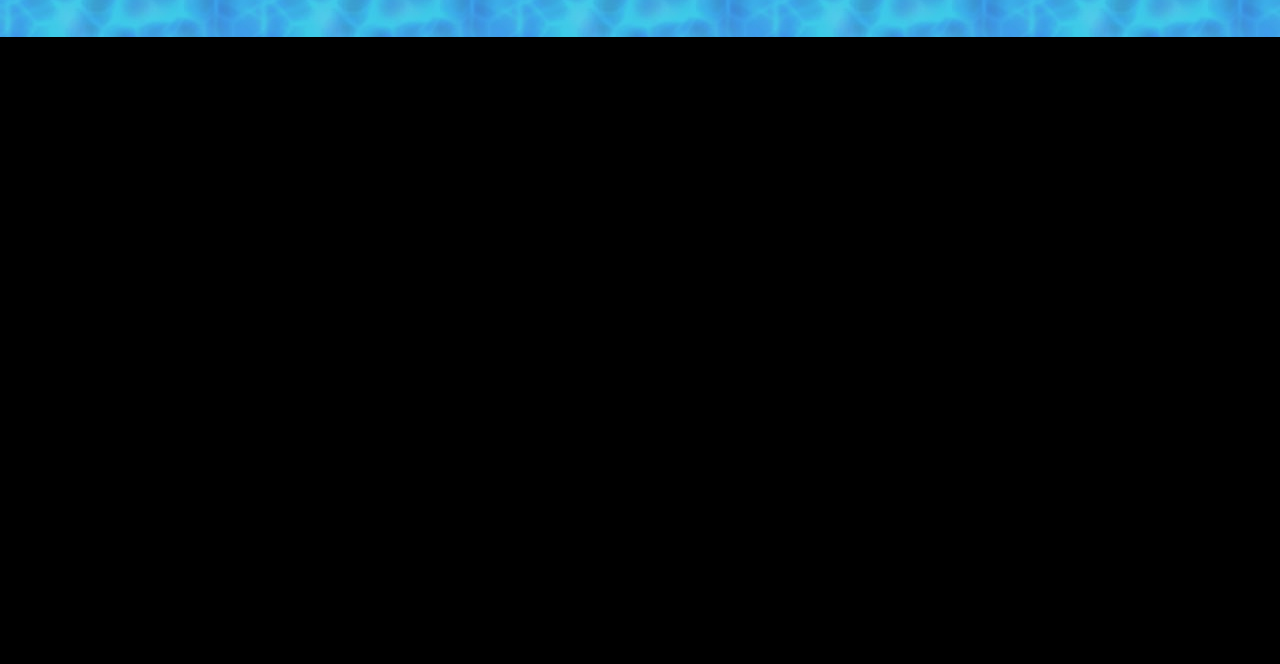
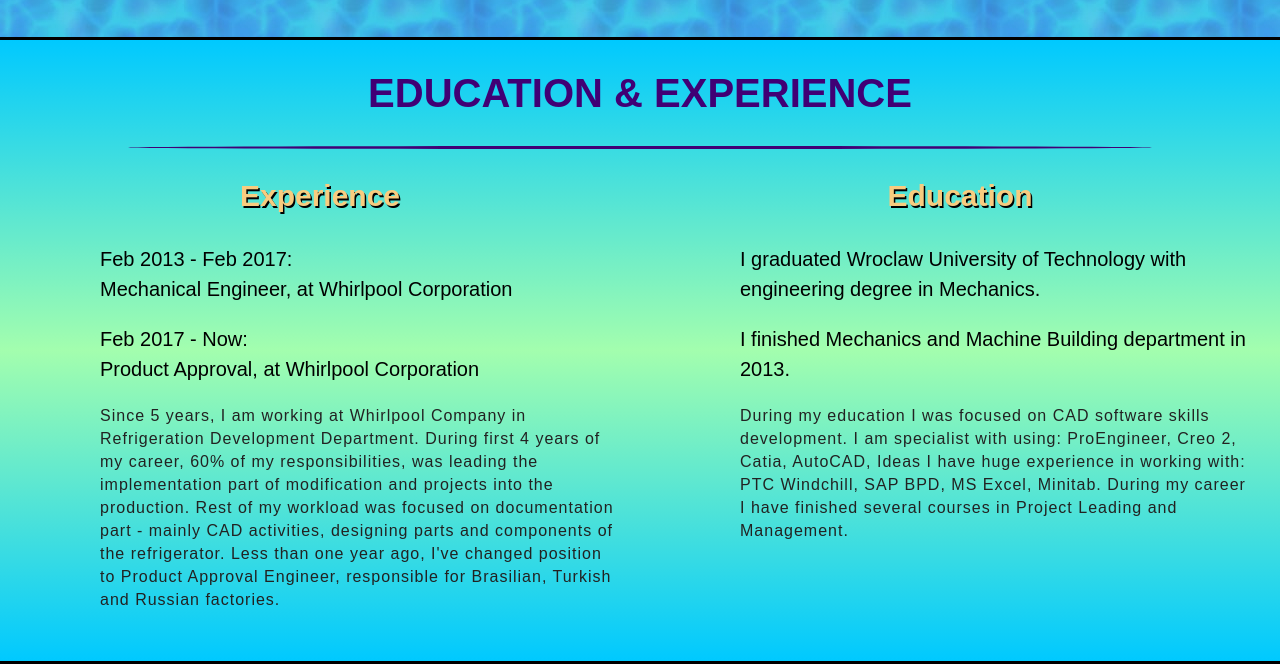
Before and after one commit to Lukasz-Semik/lukasz-semik-old, a website: page App/index.html in a window 1280 px wide. Shown: the part 2911-3575 px from the top of the page. Before the commit the page ends 2951 px from the top, so only its background shows below. Drawn offline with Linux system fonts and the light colour scheme; a web font is replaced by a local one.

Commit message:
edu-exp section

```diff
--- a/App/assets/src/modules/MonitorText.js
+++ b/App/assets/src/modules/MonitorText.js
@@ -8,7 +8,6 @@ class MonitorText{
       ',<br/>&nbsp;&nbsp;&nbsp;&nbsp;','g','o','o','d','C','h','o','i','c','e',
       ': ','t','r','u','e<br/>','}',';','','','','','','','','','','',''
     ];
-    console.log(this.mainText);
     this.tempText = '';
     this.counter = -1;
     this.areaToInject = $('.about-me__monitor-text');
--- a/App/assets/styles/modules/_titles.css
+++ b/App/assets/styles/modules/_titles.css
@@ -7,8 +7,28 @@
       text-align: center;
     }
   }
-  &--resize-at-sm{
-
+  &--exp{
+    font-size: 1.6rem;
+    margin-bottom:2rem;
+    text-align: left;
+    padding-left: 2rem;
+    line-height: 3rem;
+    @mixin atSmall{
+      padding-left: 10rem;
+      font-size: 2rem;
+    }
+  }
+  &--descr{
+    font-size: 1.3rem;
+    line-height: 2.3rem;
+    color: #222;
+    padding-right: 2.5rem;
+    text-align: center;
+    @mixin atSmall{
+      font-size: 1.6rem;
+      letter-spacing: 1px;
+      text-align: left;
+    }
   }
   &--bot-margin{
     margin-bottom: 2.5rem;
@@ -53,11 +73,11 @@
     }
   }
   &--skill-name{
+    line-height: 5rem;
     font-size: 1.3rem;
     @mixin atSmall{
       font-size: 2rem;
     }
-    line-height: 5rem;
   }
   &--link-rework{
     display: block;
--- a/App/index.html
+++ b/App/index.html
@@ -31,7 +31,7 @@
     </header>
     <div class="drops-container"></div>
   </div>
-  <!-- IT SKILLS SECTION -->
+  <!-- MY STACK SECTION -->
   <section class="my-stack-container">
     <h1 class="title title--purple title--section">MY STACK</h1>
     <div class="my-stack-separator"></div>
@@ -234,6 +234,38 @@
       </div>
     </div>
   </section>
+
+  <!-- EDU AND EXPERIENCE - class names to refactor! -->
+  <section class="my-stack-container">
+    <h1 class="title title--purple title--section">EDUCATION &amp; EXPERIENCE</h1>
+    <div class="my-stack-separator"></div>
+
+    <div class="row-flex row-flex--content-md-1">
+
+      <div class="col-flex-6">
+        <h3 class="title title--orange title--item">Experience</h3>
+        <p class="title title--exp">Feb 2013 - Feb 2017: <br/>Mechanical Engineer, at Whirlpool Corporation</p>
+        <p class="title title--exp">Feb 2017 - Now: <br/>Product Approval, at Whirlpool Corporation</p>
+        <p class="title title--exp title--descr">
+          Since 5 years, I am working at Whirlpool Company in Refrigeration Development Department.
+          During first 4 years of my career, 60% of my responsibilities, was leading the implementation part of modification and projects into the production.
+          Rest of my workload was focused on documentation part - mainly CAD activities, designing parts and components of the refrigerator.
+          Less than one year ago, I've changed position to Product Approval Engineer, responsible for Brasilian, Turkish and Russian factories.
+        </p>
+      </div>
+      <div class="col-flex-6">
+        <h3 class="title title--orange title--item">Education</h3>
+        <p class="title title--exp">I graduated Wroclaw University of Technology with engineering degree in Mechanics.</p>
+        <p class="titile title--exp">I finished Mechanics and Machine Building department in 2013.</p>
+        <p class="title title--exp title--descr">
+          During my education I was focused on CAD software skills development.
+          I am specialist with using: <bold> ProEngineer, Creo 2, Catia, AutoCAD, Ideas</bold>
+          I have huge experience in working with: PTC Windchill, SAP BPD, MS Excel, Minitab.
+          During my career I have finished several courses in <bold>Project Leading and Management.</bold><br/>
+        </p>
+      </div>
+    </div>
+  </section>
   <script src="temp/scripts/App.js"></script>
 </body>
 </html>
--- a/App/temp/styles/main.css
+++ b/App/temp/styles/main.css
@@ -892,8 +892,37 @@ body{
   }
   }
 
-.title--resize-at-sm{
+.title--exp{
+    font-size: 1.6rem;
+    margin-bottom:2rem;
+    text-align: left;
+    padding-left: 2rem;
+    line-height: 3rem;
+  }
 
+@media (min-width: 520px) {
+
+.title--exp{
+      padding-left: 10rem;
+      font-size: 2rem
+  }
+  }
+
+.title--descr{
+    font-size: 1.3rem;
+    line-height: 2.3rem;
+    color: #222;
+    padding-right: 2.5rem;
+    text-align: center;
+  }
+
+@media (min-width: 520px) {
+
+.title--descr{
+      font-size: 1.6rem;
+      letter-spacing: 1px;
+      text-align: left
+  }
   }
 
 .title--bot-margin{
@@ -963,14 +992,14 @@ body{
   }
 
 .title--skill-name{
+    line-height: 5rem;
     font-size: 1.3rem;
-    line-height: 5rem;
   }
 
 @media (min-width: 520px) {
 
 .title--skill-name{
-      font-size: 2rem;
+      font-size: 2rem
   }
   }
 
```
Also changed, not shown: App/temp/scripts/App.js.
